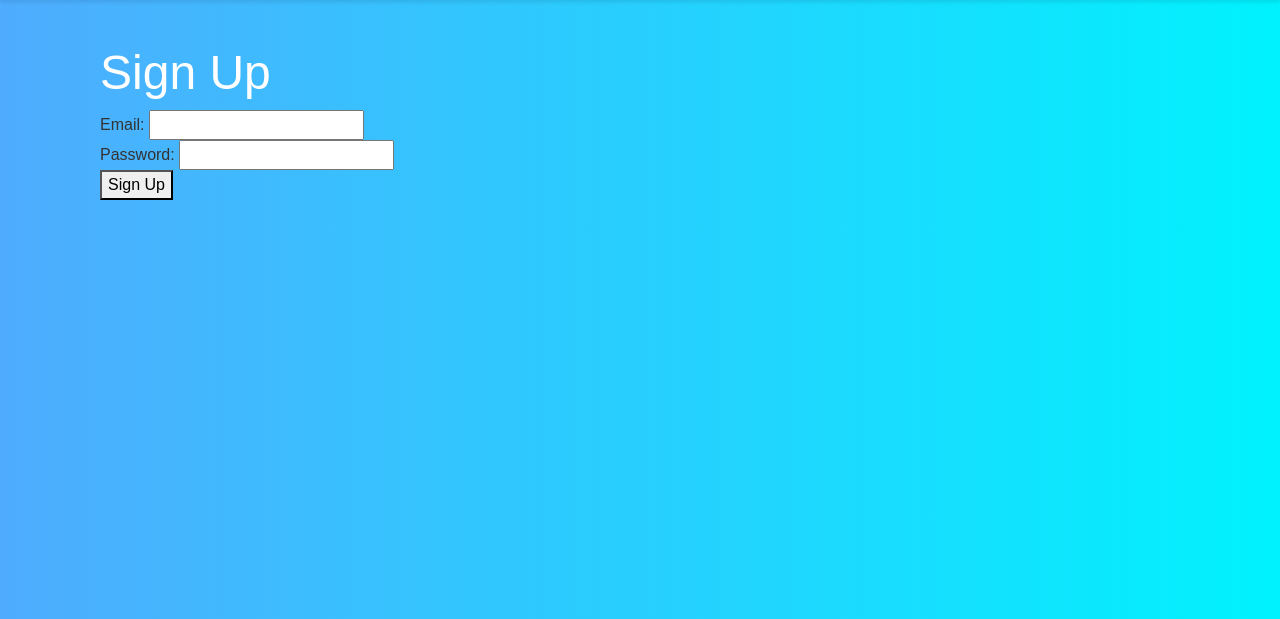
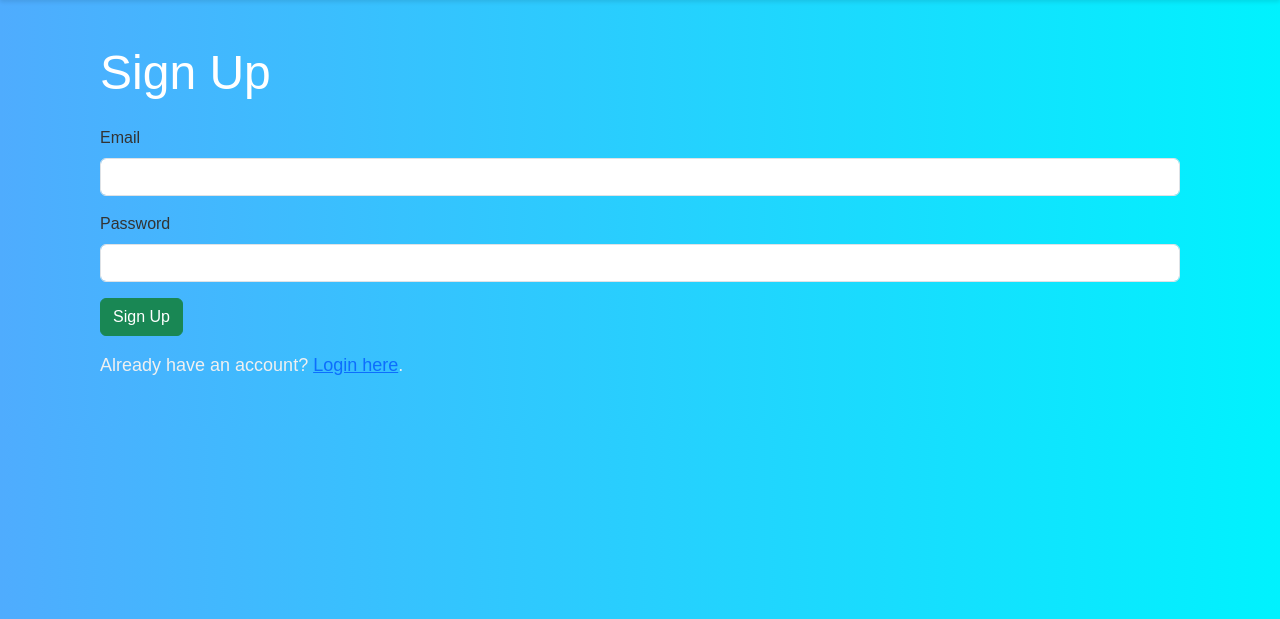
Before and after one commit to nooralamzeeshan/privydrop, a Django app: page /signup/ in a window 1280 px wide. Shown: the part 56-675 px from the top of the page. Run offline with Django 4.2, Linux system fonts and the light colour scheme.

Commit message:
Updated base.html

```diff
--- a/app_django/templates/app/base.html
+++ b/app_django/templates/app/base.html
@@ -49,8 +49,12 @@
                     <li class="nav-item"><a class="nav-link" href="{% url 'download' %}">Download</a></li>
                     <li class="nav-item"><a class="nav-link" href="{% url 'about' %}">About</a></li>
                     <li class="nav-item"><a class="nav-link" href="{% url 'contact' %}">Contact</a></li>
-                    <li class="nav-item"><a class="nav-link" href="{% url 'signup' %}">Sign Up</a></li>
-                    <li class="nav-item"><a class="nav-link" href="{% url 'login' %}">Login</a></li>
+                    {% if request.session.user_token %}
+                        <li class="nav-item"><a class="nav-link" href="{% url 'logout' %}">Logout</a></li>
+                    {% else %}
+                        <li class="nav-item"><a class="nav-link" href="{% url 'signup' %}">Sign Up</a></li>
+                        <li class="nav-item"><a class="nav-link" href="{% url 'login' %}">Login</a></li>
+                    {% endif %}
                 </ul>
             </div>
         </div>
--- a/app_django/templates/app/signup.html
+++ b/app_django/templates/app/signup.html
@@ -3,18 +3,19 @@
 {% block content %}
 <h1>Sign Up</h1>
 {% if message %}
-    <p><strong>{{ message }}</strong></p>
+  <div class="alert alert-info">{{ message }}</div>
 {% endif %}
-  <form method="POST">
+<form method="POST" class="mt-4">
   {% csrf_token %}
-    <div>
-      <label>Email:</label>
-      <input type="email" name="email" required>
+  <div class="mb-3">
+    <label for="email" class="form-label">Email</label>
+    <input type="email" id="email" name="email" class="form-control" required>
   </div>
-    <div>
-      <label>Password:</label>
-      <input type="password" name="password" required>
+  <div class="mb-3">
+    <label for="password" class="form-label">Password</label>
+    <input type="password" id="password" name="password" class="form-control" required>
   </div>
-    <button type="submit">Sign Up</button>
+  <button type="submit" class="btn btn-success">Sign Up</button>
 </form>
+<p class="mt-3">Already have an account? <a href="{% url 'login' %}">Login here</a>.</p>
 {% endblock %}
--- a/app_django/urls.py
+++ b/app_django/urls.py
@@ -11,6 +11,8 @@ urlpatterns = [
     path("files/", views.file_list, name="file_list"),
     path("signup/", views.signup, name="signup"),
     path("login/", views.login, name="login"),
+    path("logout/", views.logout, name="logout"),
+
 
 
 ]
```
Also changed, not shown: app_django/templates/app/login.html (+10 -9 lines). Lines whose indentation alone changed are shown as unchanged.
